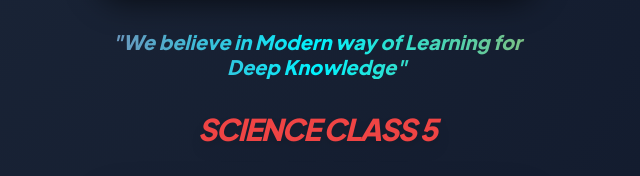
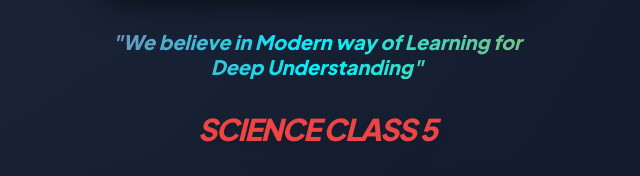
Before and after one commit to antinogutress-maker/EverestAcademy, a plain HTML site: page index.html in a window 1280 px wide. Shown: the part 448-624 px from the top of the page, 323-963 px from the left. Drawn offline with nearby package versions, Linux system fonts and the light colour scheme.

Commit message:
Update index.html

```diff
--- a/index.html
+++ b/index.html
@@ -128,7 +128,7 @@
             <!-- Slogan Section -->
             <div class="text-center px-2">
                 <p class="slogan-text text-xl font-bold italic leading-tight">
-                    "We believe in Modern way of Learning for Deep Knowledge"
+                    "We believe in Modern way of Learning for Deep Understanding"
                 </p>
             </div>
 
```
